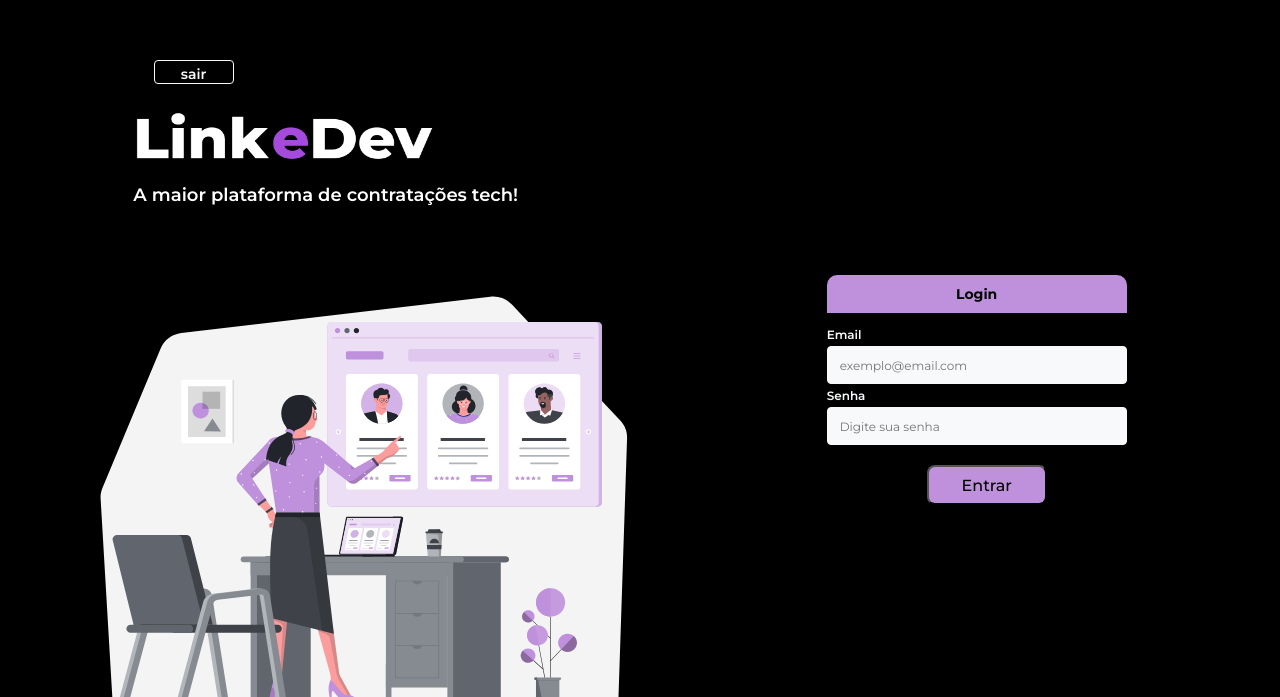
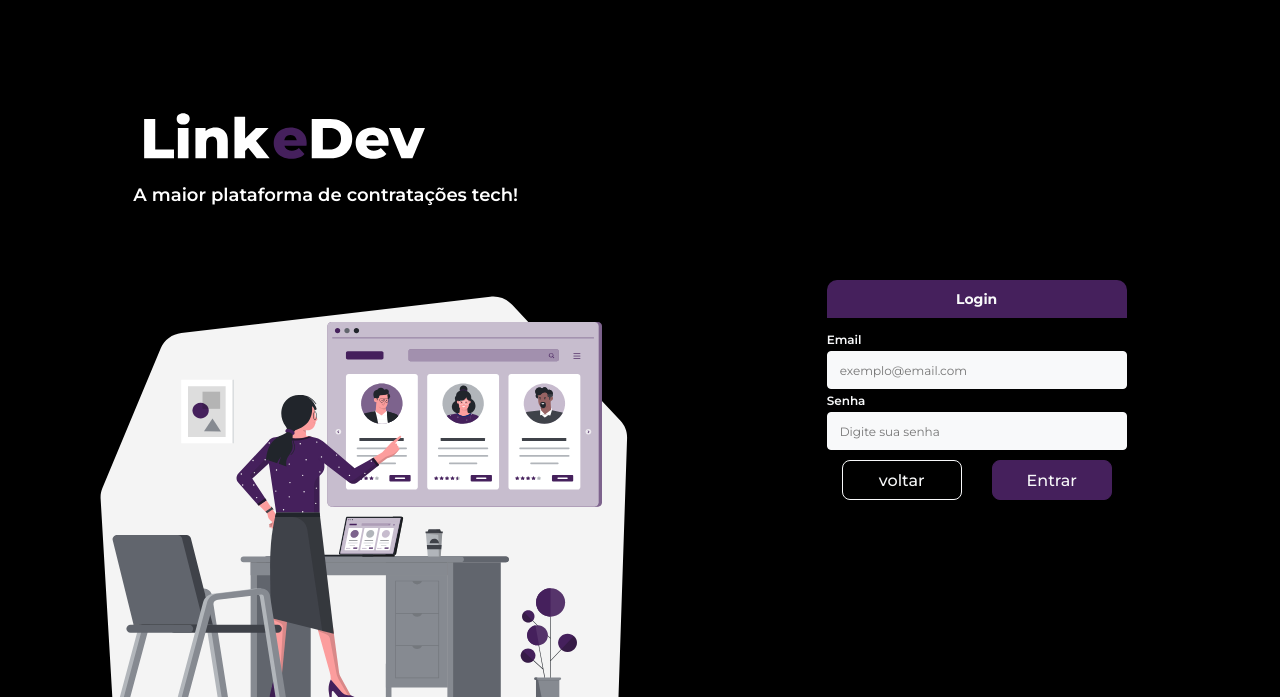
Before and after one commit to agnes-lica/linkedev, a React (Create React App) app: page /login in a window 1280 px wide. Shown: the part 103-800 px from the top of the page. Built offline with nearby package versions, Linux system fonts and the light colour scheme.

Commit message:
feat: home page

```diff
--- a/src/components/RegisterDevForm/index.tsx
+++ b/src/components/RegisterDevForm/index.tsx
@@ -3,8 +3,8 @@ import { useForm } from "react-hook-form";
 import { yupResolver } from "@hookform/resolvers/yup";
 import * as yup from "yup";
 import { RecruiterContext } from "../../providers/Recruiter/RecruiterContext";
-import { Link } from "react-router-dom";
 import { Container, Form, Header } from "./style";
+import RegisterDevRecPage from "../RegisterDevRecPage";
 
 interface IRegisterDev {
   name: string;
@@ -20,6 +20,8 @@ interface IRegisterDev {
 }
 const DevForm = () => {
   const { handleRegister } = useContext(RecruiterContext);
+  const [backDev, setBackDev] = useState(false);
+  const [page, setPage] = useState(true);
 
   const formRecruiter = yup.object().shape({
     name: yup.string().required("nome obrigatório"),
@@ -56,7 +58,8 @@ const DevForm = () => {
   });
 
   return (
-    <Container>
+    <>
+      <Container page={page}>
         <Header>
           <img className="logoLinke" src="./logoLinke.png" alt="LinkeDev" />
         </Header>
@@ -161,9 +164,15 @@ const DevForm = () => {
               <p>{errors.avatar_URL?.message}</p>
 
               <div className="back">
-              <Link to="/" className="buttonBack">
+                <button
+                  className="buttonBack"
+                  onClick={() => {
+                    setBackDev(true);
+                    setPage(false);
+                  }}
+                >
                   voltar
-              </Link>
+                </button>
                 <button className="buttonRegister" type="submit">
                   Cadastrar
                 </button>
@@ -172,6 +181,8 @@ const DevForm = () => {
           </div>
         </div>
       </Container>
+      {backDev && <RegisterDevRecPage />}
+    </>
   );
 };
 
--- a/src/components/RegisterDevForm/style.ts
+++ b/src/components/RegisterDevForm/style.ts
@@ -1,12 +1,35 @@
 import styled from "styled-components";
 
-export const Container = styled.div`
+interface Props {
+  page: boolean;
+}
+
+export const Container = styled.div<Props>`
   width: 100vw;
-  height: 100%;
+  min-height: 100%;
+  /* height: 100vh; */
   background-color: #000;
+  display: ${(props) => {
+    if (props.page) return "block";
+    else return "none";
+  }};
 
   .buttonBack {
-    display: none;
+    display: flex;
+    justify-content: center;
+    align-items: center;
+    text-decoration: none;
+    color: #f8f9fa;
+    background-color: #000;
+    border: 1px solid #f8f9fa;
+    text-align: center;
+
+    width: 120px;
+    height: 40px;
+    margin-top: 10px;
+    border-radius: 8px;
+    font-size: 16px;
+    font-weight: 500;
   }
   .divRegister {
     display: flex;
@@ -42,7 +65,10 @@ export const Container = styled.div`
 
   @media (min-width: 900px) {
     height: 100vh;
-    display: flex;
+    display: ${(props) => {
+    if (props.page) return "flex";
+    else return "none";
+  }};
     flex-direction: column;
     justify-content: flex-end;
 
@@ -105,6 +131,7 @@ export const Container = styled.div`
   @media (min-width: 1100px) {
     .buttonBack {
       color: #f8f9fa;
+      background-color: #000;
       border: 1px solid #f8f9fa;
       text-align: center;
 
--- a/src/components/RegisterDevRecPage/index.tsx
+++ b/src/components/RegisterDevRecPage/index.tsx
@@ -1,32 +1,68 @@
 import { useState } from "react";
 import DevForm from "../RegisterDevForm";
 import RecruiterForm from "../RegisterRecruiterForm";
-import { Container } from "./style";
+import { Container, Div, Header } from "./style";
 const RegisterDevRecPage = () => {
   const [value, setValue] = useState("");
+  const [page, setPage] = useState(true);
+
   return (
-    <Container>
-      <div className="div">
-        <img
-          className="divImgPage"
-          src="./newLogoLinke.svg"
-          alt="Logo LinkeDev"
-        ></img>
-        <div className="divTeste">
-          <img className="logoLinke2" src="./logoLinke.png" alt="LinkeDev" />
-          <h2>A maior plataforma de contratações tech!</h2>
+    <>
+      <Container page={page}>
+        <Header>
+          <img className="logoLinke" src="./logoLinke.svg" alt="LinkeDev" />
+        </Header>
+        <div className="div">
+          <div className="divImgDesktop">
+            <img
+              className="logoLinke2"
+              src="./LogoPC_Dark.svg"
+              alt="LinkeDev"
+            />
+            <h3>A maior plataforma de contratações tech!</h3>
+            <img
+              className="imgLogin"
+              src="./newLogoLinke.svg"
+              alt="Logo Page"
+            />
+          </div>
 
-          <h3>Esse é o primeiro passo para uma grande experiência</h3>
-          <h4>
-            Você é um <button onClick={() => {setValue("dev")}}>Dev</button> ou
-            <button onClick={() => setValue("recruiter")}>Recruiter</button> ?
-          </h4>
-          {value == "dev" && <DevForm /> }
-          {value == "recruiter" && <RecruiterForm />}
+          <Div>
+            <div className="text">
+              <h2>Esse é o primeiro passo para uma grande experiência</h2>
+              <h4>
+                Você é um
+                <span
+                  onClick={() => {
+                    setValue("dev");
+                    setPage(false);
+                  }}
+                >
+                  Dev
+                </span>
+                ou
+                <span
+                  onClick={() => {
+                    setValue("recruiter");
+                    setPage(false);
+                  }}
+                >
+                  Recruiter
+                </span>
+                ?
+              </h4>
+            </div>
+          </Div>
         </div>
-      </div>
-      <img className="vector" src="./vector.svg" />
-    </Container>
+        <div className="teste">
+          <img className="vector" src="./vector.svg" />
+        </div>
+      </Container>
+      {/* {value == "dev" ? <DevForm /> : <RecruiterForm />} */}
+
+      {value == "dev" && <DevForm />}
+      {value == "recruiter" && <RecruiterForm />}
+    </>
   );
 };
 export default RegisterDevRecPage;
--- a/src/components/RegisterDevRecPage/style.ts
+++ b/src/components/RegisterDevRecPage/style.ts
@@ -1,134 +1,174 @@
 import styled from "styled-components";
 
-export const Container = styled.div`
-  min-width: 100vw;
+interface Props {
+  page: boolean;
+}
 
+export const Container = styled.div<Props>`
+  width: 100vw;
+  height: 100vh;
   background-color: #000;
-  display: flex;
-  flex-direction: column;
-  align-items: center;
+  display: ${(props) => {
+    if (props.page) return "block";
+    else return "none";
+  }};
 
-  .divImgPage {
+  h3 {
+    font-size: 22px;
+    font-weight: 500;
+    text-align: center;
+    padding: 10px;
+    margin-top: 40px;
+  }
+
+  /* svg desktop */
+  .imgLogin {
     display: none;
   }
 
   .logoLinke2 {
-    width: 250px;
-    height: 76px;
-    margin-top: 20px;
-  }
-
-  h2 {
-    position: absolute;
-    top: 126px;
-
-    font-size: 18px;
-    font-weight: 500;
-    word-break: break-word;
-    width: 220px;
-    text-align: center;
-
-    color: #ffffff;
-  }
-
-  h3 {
-    position: relative;
-    top: 220px;
-
-    font-size: 16px;
-    font-weight: 500;
-
-    color: #000;
-
-    word-break: break-word;
-    width: 224px;
-    text-align: center;
-  }
-
-  h4 {
-    position: relative;
-    top: 265px;
-
-    font-size: 18px;
-    font-weight: 500;
-    word-break: break-word;
-    width: 224px;
-    text-align: center;
-
-    color: #000;
+    display: none;
   }
 
   .vector {
     width: 100%;
-    margin-top: 60px;
+    min-height: 100%;
+    position: relative;
+    bottom: 60px;
   }
 
-  @media (min-width: 480px) {
-    h2 {
-      top: 134px;
-      font-size: 20px;
+  /* ===================================================== */
+
+  @media (min-width: 800px) {
+    .vector {
+      display: none;
+    }
+    .div {
+      width: 100vw;
+      height: 100vh;
+      display: flex;
+      flex-direction: row;
+      justify-content: space-between;
+      align-items: flex-end;
+    }
+
+    .divImgDesktop {
+      display: flex;
+      flex-direction: column;
+      justify-content: flex-end;
+      width: 50vw;
+    }
+
+    .logoLinke2 {
+      display: flex;
+      width: 300px;
+      height: 100px;
+      margin-left: 20px;
     }
 
     h3 {
-      position: absolute;
-      top: 389px;
-      width: 236px;
-      font-size: 20px;
+      text-align: start;
+      font-size: 18px;
+      font-weight: 600;
+      margin-left: 20px;
+    }
+
+    .imgLogin {
+      display: flex;
+      width: 46vw;
+      margin-left: 10px;
+    }
+  }
+`;
+
+export const Header = styled.header`
+  display: flex;
+  align-items: center;
+  justify-content: center;
+
+  .logoLinke {
+    width: 250px;
+    margin-top: 20px;
+  }
+  /* ===================================================== */
+  @media (min-width: 800px) {
+    display: none;
+  }
+`;
+
+export const Div = styled.div`
+  .text {
+    display: flex;
+    flex-direction: column;
+    position: relative;
+    top: 120px;
+    color: #000;
+    text-align: center;
+    gap: 40px;
+    z-index: 4;
+  }
+  h2 {
+    font-size: 16px;
+    font-weight: 500;
   }
 
   h4 {
-      top: 400px;
     font-size: 20px;
-    }
-    .vector {
-      width: 100%;
-      margin-top: 106px;
-    }
+    font-weight: 600;
   }
 
-  @media (min-width: 700px) {
-    h2 {
-      top: 174px;
-      font-size: 20px;
+  span {
+    cursor: pointer;
+    margin: 2px;
+    text-decoration: underline;
   }
 
-    h3 {
-      position: absolute;
-      top: 450px;
-      width: 288px;
-      font-size: 20px;
+  span:hover {
+    cursor: pointer;
+    margin: 2px;
+    text-decoration: underline #45205c;
+    overflow: hidden;
+  }
+  /* ===================================================== */
+
+  @media (min-width: 800px) {
+    width: 45vw;
+    display: flex;
+    flex-direction: column;
+    text-align: center;
+    margin-bottom: 200px;
+
+    .text {
+      display: flex;
+      flex-direction: column;
+      align-items: flex-start;
+      text-align: start;
+      gap: 50px;
+      margin-bottom: 100px;
+      color: #9c95a0;
+    }
+
+    h2 {
+      font-size: 22px;
+      font-weight: 500;
     }
 
     h4 {
-      top: 490px;
-      font-size: 20px;
-      width: 300px;
-    }
-    .vector {
-      width: 100%;
-      margin-top: 200px;
-    }
+      font-size: 24px;
+      font-weight: 600;
     }
 
-  @media (min-width: 900px) {
-    .div {
-      border: solid red;
-    }
-    .divImgPage {
-      display: block;
-      /* display: flex;
-      flex-direction: column; */
-      width: 300px;
-
-      border: yellow solid;
+    span {
+      cursor: pointer;
+      margin: 4px;
+      text-decoration: underline;
     }
 
-    .divTeste {
-      display: none;
-    }
-
-    .vector {
-      display: none;
+    span:hover {
+      cursor: pointer;
+      margin: 4px;
+      text-decoration: underline #45205c;
+      overflow: hidden;
     }
   }
 `;
--- a/src/components/RegisterRecruiterForm/index.tsx
+++ b/src/components/RegisterRecruiterForm/index.tsx
@@ -1,10 +1,10 @@
-import { useContext } from "react";
+import { useContext, useState } from "react";
 import { useForm } from "react-hook-form";
 import { yupResolver } from "@hookform/resolvers/yup";
 import * as yup from "yup";
 import { RecruiterContext } from "../../providers/Recruiter/RecruiterContext";
-import { Link } from "react-router-dom";
 import { Container, Form, Header } from "./style";
+import RegisterDevRecPage from "../RegisterDevRecPage";
 
 interface IRegisterRecruiter {
   name: string;
@@ -17,6 +17,8 @@ interface IRegisterRecruiter {
 }
 const RecruiterForm = () => {
   const { handleRegister } = useContext(RecruiterContext);
+  const [backDev, setBackDev] = useState(false);
+  const [page, setPage] = useState(true);
 
   const formRecruiter = yup.object().shape({
     name: yup.string().required("nome obrigatório"),
@@ -50,7 +52,8 @@ const RecruiterForm = () => {
   });
 
   return (
-    <Container>
+    <>
+      <Container page={page}>
         <Header>
           <img className="logoLinke" src="./logoLinke.png" alt="LinkeDev" />
         </Header>
@@ -129,9 +132,15 @@ const RecruiterForm = () => {
               <p>{errors.avatar_URL?.message}</p>
 
               <div className="back">
-              <Link to="/" className="buttonBack">
+                <button
+                  className="buttonBack"
+                  onClick={() => {
+                    setBackDev(true);
+                    setPage(false);
+                  }}
+                >
                   voltar
-              </Link>
+                </button>
                 <button className="buttonRegister" type="submit">
                   Cadastrar
                 </button>
@@ -140,6 +149,8 @@ const RecruiterForm = () => {
           </div>
         </div>
       </Container>
+      {backDev && <RegisterDevRecPage />}
+    </>
   );
 };
 
--- a/src/components/RegisterRecruiterForm/style.ts
+++ b/src/components/RegisterRecruiterForm/style.ts
@@ -1,13 +1,32 @@
 import styled from "styled-components";
 
-export const Container = styled.div`
+interface Props {
+  page: boolean;
+}
+
+export const Container = styled.div<Props>`
   width: 100vw;
   height: 100%;
   background-color: #000;
+  display: ${(props) => {
+    if (props.page) return "block";
+    else return "none";
+  }};
 
   .buttonBack {
-    display: none;
+    color: #f8f9fa;
+    border: 1px solid #f8f9fa;
+    background-color: #000;
+    text-align: center;
+
+    width: 120px;
+    height: 40px;
+    margin-top: 10px;
+    border-radius: 8px;
+    font-size: 16px;
+    font-weight: 500;
   }
+
   .divRegister {
     display: flex;
     flex-direction: column;
@@ -42,7 +61,10 @@ export const Container = styled.div`
 
   @media (min-width: 900px) {
     height: 100vh;
-    display: flex;
+    display: ${(props) => {
+      if (props.page) return "flex";
+      else return "none";
+    }};
     flex-direction: column;
     justify-content: flex-end;
 
--- a/src/pages/login/index.tsx
+++ b/src/pages/login/index.tsx
@@ -4,7 +4,7 @@ import { yupResolver } from "@hookform/resolvers/yup";
 import * as yup from "yup";
 import { RecruiterContext } from "../../providers/Recruiter/RecruiterContext";
 import { Container, Form, Header } from "./style";
-import { Link } from "react-router-dom";
+import RegisterDevRecPage from "../../components/RegisterDevRecPage";
 
 interface IRegister {
   name: string;
@@ -14,6 +14,8 @@ interface IRegister {
 
 const Login = () => {
   const { handleLogin } = useContext(RecruiterContext);
+  const [backDev, setBackDev] = useState(false);
+  const [page, setPage] = useState(true);
 
   const formularioCadastro = yup.object().shape({
     email: yup.string().email("e-mail inválido").required("e-mail obrigatório"),
@@ -32,18 +34,20 @@ const Login = () => {
   });
 
   return (
-    <Container>
-      <Link to="/" className="buttonBack">
-        sair
-      </Link>
+    <>
+      <Container page={page}>
         <Header>
-        <img className="logoLinke" src="./logoLinke.png" alt="LinkeDev" />
+          <img className="logoLinke" src="./logoLinke.svg" alt="LinkeDev" />
         </Header>
         <div className="div">
           <div className="divImgDesktop">
-          <img className="logoLinke2" src="./logoLinke.png" alt="LinkeDev" />
+            <img className="logoLinke2" src="./logoLinke.svg" alt="LinkeDev" />
             <h3>A maior plataforma de contratações tech!</h3>
-          <img className="imgLogin" src="./logoLogin.svg" alt="Logo Login" />
+            <img
+              className="imgLogin"
+              src="./newLogoLinke.svg"
+              alt="Logo Login"
+            />
           </div>
 
           <div className="divLogin">
@@ -68,13 +72,26 @@ const Login = () => {
               />
               <p>{errors.password?.message}</p>
 
+              <div className="back">
+                <button
+                  className="buttonBack"
+                  onClick={() => {
+                    setBackDev(true);
+                    setPage(false);
+                  }}
+                >
+                  voltar
+                </button>
                 <button className="buttonLogin" type="submit">
                   Entrar
                 </button>
+              </div>
             </Form>
           </div>
         </div>
       </Container>
+      {backDev && <RegisterDevRecPage />}
+    </>
   );
 };
 
--- a/src/pages/login/style.ts
+++ b/src/pages/login/style.ts
@@ -1,13 +1,37 @@
 import styled from "styled-components";
 
-export const Container = styled.div`
+interface Props {
+  page: boolean;
+}
+
+export const Container = styled.div<Props>`
   width: 100vw;
   height: 100%;
   background-color: #000;
+  display: ${(props) => {
+    if (props.page) return "block";
+    else return "none";
+  }};
 
   .buttonBack {
-    visibility: hidden;
+    display: flex;
+    justify-content: center;
+    align-items: center;
+    text-decoration: none;
+    color: #f8f9fa;
+    background-color: #000;
+    border: 1px solid #f8f9fa;
+    text-align: center;
+
+    width: 120px;
+    height: 40px;
+    margin-top: 10px;
+    border-radius: 8px;
+    font-size: 16px;
+    font-weight: 500;
   }
+
+
   .divLogin {
     display: flex;
     flex-direction: column;
@@ -22,11 +46,11 @@ export const Container = styled.div`
     width: 280px;
     height: 36px;
     padding: 10px;
-    background-color: #bf90dc;
+    background-color: #45205c;
     border-radius: 10px 10px 0px 0px;
     margin-bottom: 10px;
     margin-top: 20px;
-    color: #000;
+    color: #f8f9fa;
     font-size: 14px;
     font-weight: 700;
     text-align: center;
@@ -44,24 +68,12 @@ export const Container = styled.div`
   }
   @media (min-width: 900px) {
     height: 100vh;
-    display: flex;
+    display: ${(props) => {
+    if (props.page) return "flex";
+    else return "none";
+  }};
     flex-direction: column;
     justify-content: flex-end;
-
-    .buttonBack {
-      visibility: visible;
-      width: 80px;
-      height: 24px;
-      text-decoration: none;
-      margin-bottom: 20px;
-      color: #f8f9fa;
-      border: 1px solid #f8f9fa;
-      border-radius: 4px;
-      text-align: center;
-      padding: 4px;
-      font-size: 14px;
-      font-weight: 600;
-    }
 
     .div {
       display: flex;
@@ -105,12 +117,6 @@ export const Container = styled.div`
   }
 
   @media (min-width: 1100px) {
-    .buttonBack {
-      width: 80px;
-      height: 24px;
-      margin-left: 12%;
-    }
-
     .div {
       display: flex;
       flex-direction: row;
@@ -235,15 +241,28 @@ export const Form = styled.form`
     font-weight: 600;
   }
 
+  .back {
+    display: flex;
+    flex-direction: row;
+    justify-content: space-around;
+    align-items: center;
+  }
+
   .buttonLogin {
     width: 120px;
     height: 40px;
-    margin-left: 100px;
-    margin-top: 20px;
-    background: #bf90dc;
+    margin-top: 10px;
+    background: #45205c;
+    border: none;
+    color: #f8f9fa;
     border-radius: 8px;
+    border: 1px solid #45205c;
     font-size: 16px;
     font-weight: 500;
+  }
+
+  .buttonLogin:hover{
+    background-color: #A54BDC;
   }
 
   @media (min-width: 900px) {
--- a/src/routes/index.tsx
+++ b/src/routes/index.tsx
@@ -3,6 +3,9 @@ import LandingPage from "../pages/LandingPage";
 import DevDashboard from "../pages/DevDashboard";
 import RecruiterDashboard from "../pages/RecruiterDashboard";
 import Login from "../pages/login";
+import RecruiterForm from "../components/RegisterRecruiterForm";
+import RegisterDevRecPage from "../components/RegisterDevRecPage";
+import DevForm from "../components/RegisterDevForm";
 
 const RoutesApplication = () => {
   return (
```
Also changed, not shown: public/LogoPC_Dark.svg (added), public/logoLinke.svg (added). Lines whose indentation alone changed are shown as unchanged.
